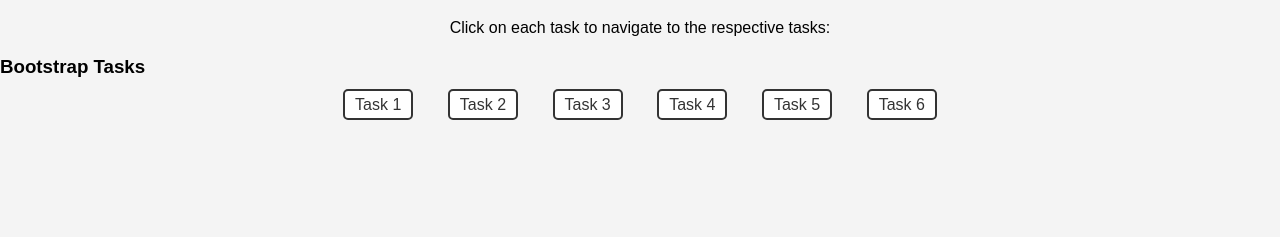
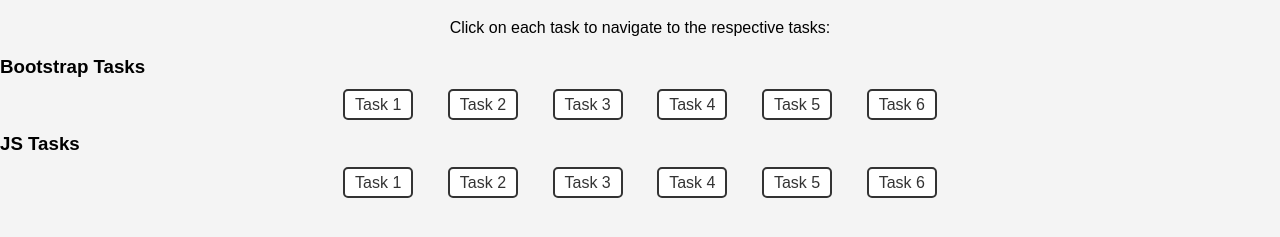
Before and after one commit to Praisepaul/21BCE7391_Repo2, a plain HTML site: page index.html in a window 1280 px wide. Shown: the part 101-338 px from the top of the page. Drawn offline with Linux system fonts and the light colour scheme.

Commit message:
Added JS Task 1

```diff
--- a/index.html
+++ b/index.html
@@ -57,5 +57,14 @@
         <li><a href="task16.html">Task 5</a></li>
         <li><a href="task17.html">Task 6</a></li>
     </ul>
+    <h3>JS Tasks</h3>
+    <ul>
+        <li><a href="task18.html">Task 1</a></li>
+        <li><a href="task19.html">Task 2</a></li>
+        <li><a href="task20.html">Task 3</a></li>
+        <li><a href="task21.html">Task 4</a></li>
+        <li><a href="task22.html">Task 5</a></li>
+        <li><a href="task23.html">Task 6</a></li>
+    </ul>
 </body>
 </html>
```
Also changed, not shown: task18.html (added, +20 -0 lines).
